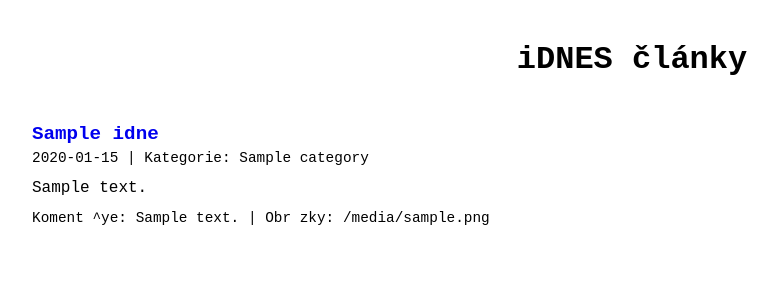
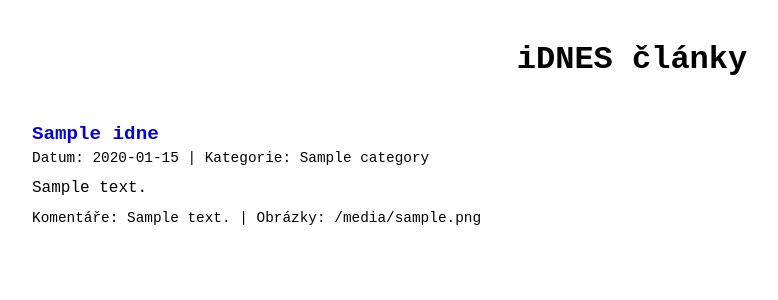
Before and after one commit to maru-bor/iaas, a Flask app: page / in a window 1280 px wide. Shown: the top 300 px of the page, without its empty margins (8-786 px from the left). Run offline with Flask 3, Linux system fonts and the light colour scheme; a database or web service that is not in the repository returns one stand-in record (values such as "Sample title").

Commit message:
edited index.html file

```diff
--- a/templates/index.html
+++ b/templates/index.html
@@ -12,8 +12,8 @@
         <div class="title">
             <a href="{{ post.url }}" target="_blank">{{ post.title }}</a>
         </div>
-        <div class="date">{{ post.date[:10] }} | Kategorie: {{ post.category }}</div>
-    <div class="content">{{ post.content }}</div> <div>Koment ^ye: {{ post.comments }} | Obr zky: {{ post.images }}</div>
+        <div class="date">Datum: {{ post.date[:10] }} | Kategorie: {{ post.category }}</div>
+    <div class="content">{{ post.content }}</div> <div>Komentáře: {{ post.comments }} | Obrázky: {{ post.images }}</div>
     </div>
     {% endfor %}
 </body>
```
